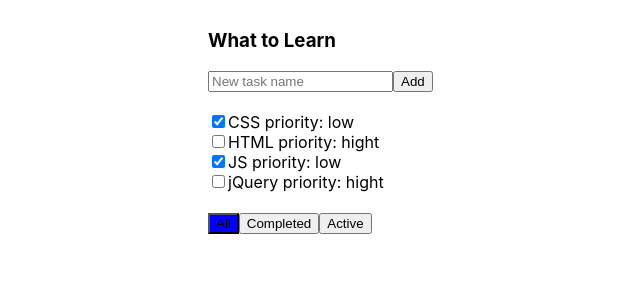
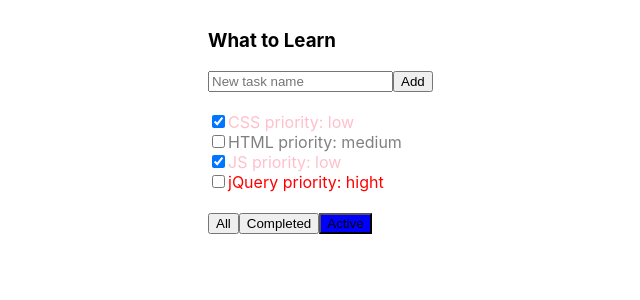
Before and after one commit to AlexandrDubiaga/TodoList, a React (Create React App) app: page / in a window 1280 px wide. Shown: the top 300 px of the page, without its empty margins (192-832 px from the left). Built offline with nearby package versions, Linux system fonts and the light colour scheme.

Commit message:
add priority in component

```diff
--- a/src/App.css
+++ b/src/App.css
@@ -3,17 +3,30 @@
 }
 
 .todoList {
-  width: 500px;
-  margin: 0 auto;
+    width: 500px;
+    margin: 0 auto;
 }
 
 .todoList > div {
-  padding: 10px;
+    padding: 10px;
 }
 
 .todoList-task {
 
 }
+
 .filter-active {
-  background-color: blue;
+    background-color: blue;
 }
+
+.red {
+    color: red;
+}
+
+.pink {
+    color: pink;
+}
+
+.green {
+    color: gray;
+}
--- a/src/App.js
+++ b/src/App.js
@@ -6,18 +6,18 @@
 
 class App extends React.Component {
     tasks = [{title: "CSS", isDone: true, priority: 'low'},
-        {title: "HTML", isDone: false, priority: 'hight'},
+        {title: "HTML", isDone: false, priority: 'medium'},
         {title: "JS", isDone: true, priority: 'low'},
         {title: "jQuery", isDone: false, priority: 'hight'}
     ]
-    filterValue = "All";
+    filterValue = "Active";
     render = () => {
 
         return (
             <div className="App">
                 <div className="todoList">
                     <TodoListHeader/>
-                    <TodoListTasks tasks={this.tasks}/>
+                    <TodoListTasks tasks={this.tasks} filterValue={this.filterValue}/>
                     <TodoListFooter filterValue={this.filterValue}/>
                 </div>
             </div>
--- a/src/TodoListTask.jsx
+++ b/src/TodoListTask.jsx
@@ -3,11 +3,27 @@
 class TodoListTask extends React.Component {
 
     render = () => {
-
+        let colorSpan = "";
+        switch (this.props.priority) {
+            case 'hight': {
+                colorSpan = "red";
+                break
+            }
+            case 'low': {
+                colorSpan = "pink";
+                break
+            }
+            case 'medium': {
+                colorSpan = "green";
+                break
+            }
+            default:
+                break;
+        }
         return (
             <div className="todoList-tasks">
                 <input type="checkbox" checked={this.props.isDone}/>
-                <span>{this.props.title + " priority: "+this.props.priority}</span>
+                <span className={colorSpan}>{this.props.title + " priority: " + this.props.priority}</span>
             </div>
         );
     }
--- a/src/TodoListTasks.jsx
+++ b/src/TodoListTasks.jsx
@@ -4,11 +4,12 @@
 class TodoListTasks extends React.Component {
 
     render = () => {
-        const tasksElements = this.props.tasks.map(task => <TodoListTask title={task.title} isDone={task.isDone} priority={task.priority}/>
+
+        const tasksElements = this.props.tasks.map(task => <TodoListTask title={task.title} isDone={task.isDone} priority={task.priority}  />
         )
         return (
-            <div className="todoList-tasks">
-                {tasksElements}
+            <div className="todoList-tasks ">
+                <span>{tasksElements}</span>
             </div>
         );
     }
```
